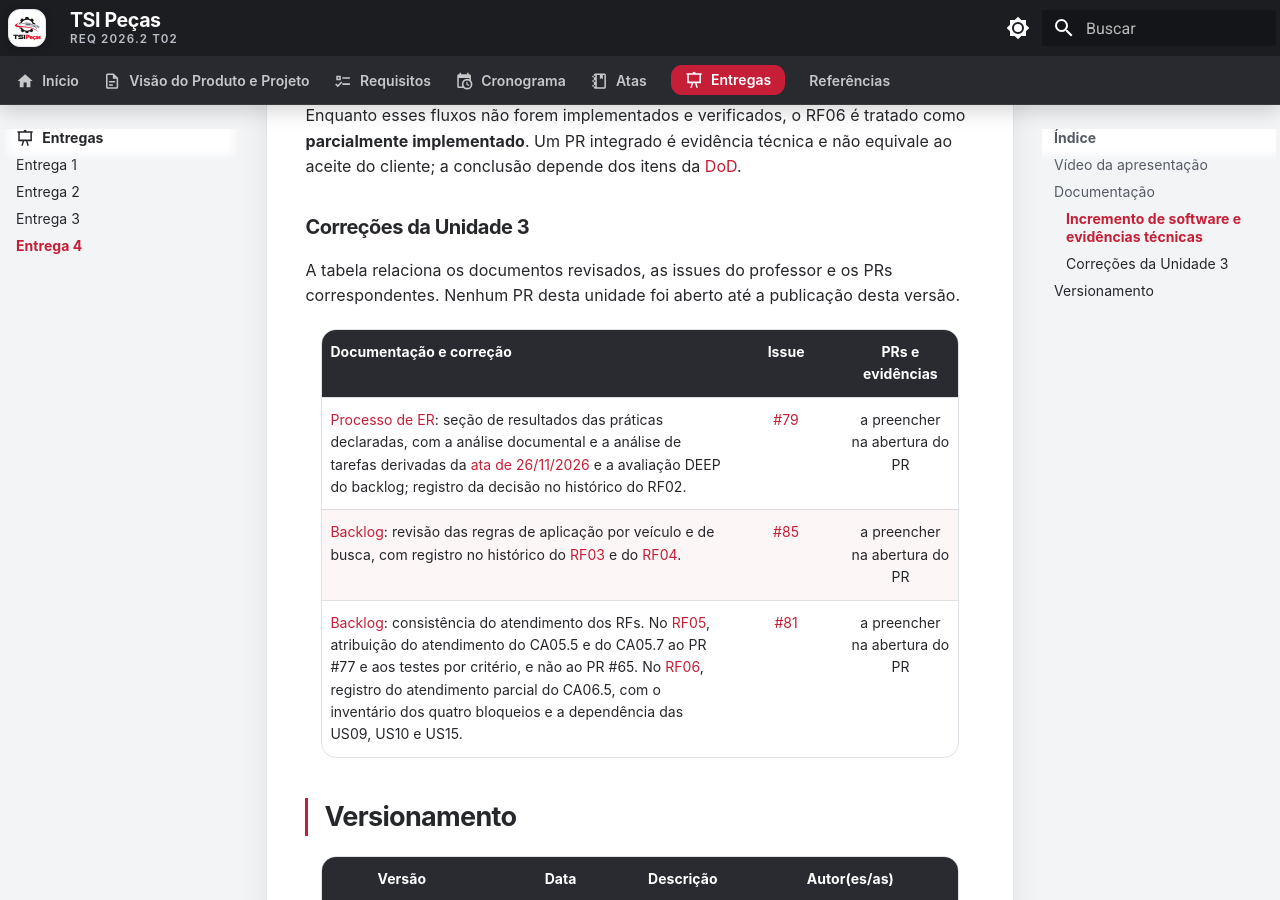
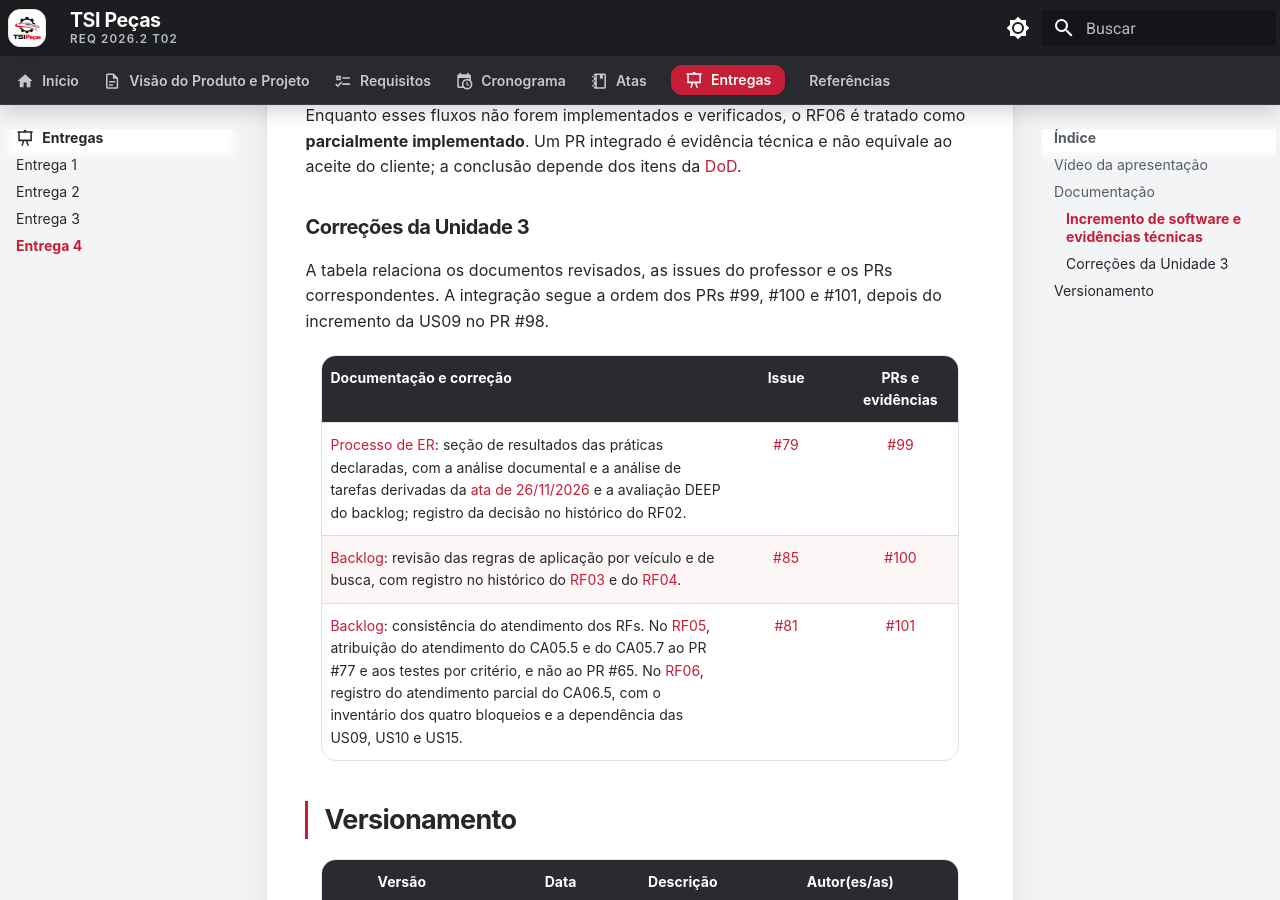
Before and after one commit to mdsreq-fga-unb/REQ-202562-T02-TSI-AutoPecas, an MkDocs documentation site: the page built from docs/entregas/entrega-4.md, in a window 1280 px wide and 900 px high, scrolled down 1700 px. Built offline with MkDocs 1.6.1 and Material for MkDocs 9.7.7, drawn with Linux system fonts in a browser that asks for light colours; comment, search, counter and statistics services are not loaded.

Commit message:
docs(entregas): vincula as correções da Unidade 3 aos PRs abertos
Substitui o marcador das três células pelos PRs correspondentes: #99 para a
issue #79, #100 para a #85 e #101 para a #81, e registra que o incremento da
US09 está no #98.

Refs #81

```diff
--- a/docs/entregas/entrega-4.md
+++ b/docs/entregas/entrega-4.md
@@ -102,16 +102,16 @@ equivale ao aceite do cliente; a conclusão depende dos itens da
 ### Correções da Unidade 3
 
 A tabela relaciona os documentos revisados, as issues do professor e os PRs
-correspondentes. Nenhum PR desta unidade foi aberto até a publicação desta
-versão.
+correspondentes. A integração segue a ordem dos PRs #99, #100 e #101, depois do
+incremento da US09 no PR #98.
 
 <div class="delivery-corrections" markdown="1">
 
 | Documentação e correção | Issue | PRs e evidências |
 | --- | :---: | :---: |
-| [Processo de ER](../visao-produto/engenharia-de-requisitos.md): seção de resultados das práticas declaradas, com a análise documental e a análise de tarefas derivadas da [ata de 26/11/2026](../atas/levantamento-dados-loja.md) e a avaliação DEEP do backlog; registro da decisão no histórico do RF02. | [#79](https://github.com/mdsreq-fga-unb/REQ-202562-T02-TSI-AutoPecas/issues/79) | a preencher na abertura do PR |
-| [Backlog](../visao-produto/requisitos-de-software.md): revisão das regras de aplicação por veículo e de busca, com registro no histórico do [RF03](../visao-produto/requisitos-de-software.md#rf03) e do [RF04](../visao-produto/requisitos-de-software.md#rf04). | [#85](https://github.com/mdsreq-fga-unb/REQ-202562-T02-TSI-AutoPecas/issues/85) | a preencher na abertura do PR |
-| [Backlog](../visao-produto/requisitos-de-software.md): consistência do atendimento dos RFs. No [RF05](../visao-produto/requisitos-de-software.md#rf05), atribuição do atendimento do CA05.5 e do CA05.7 ao PR #77 e aos testes por critério, e não ao PR #65. No [RF06](../visao-produto/requisitos-de-software.md#rf06), registro do atendimento parcial do CA06.5, com o inventário dos quatro bloqueios e a dependência das US09, US10 e US15. | [#81](https://github.com/mdsreq-fga-unb/REQ-202562-T02-TSI-AutoPecas/issues/81) | a preencher na abertura do PR |
+| [Processo de ER](../visao-produto/engenharia-de-requisitos.md): seção de resultados das práticas declaradas, com a análise documental e a análise de tarefas derivadas da [ata de 26/11/2026](../atas/levantamento-dados-loja.md) e a avaliação DEEP do backlog; registro da decisão no histórico do RF02. | [#79](https://github.com/mdsreq-fga-unb/REQ-202562-T02-TSI-AutoPecas/issues/79) | [#99](https://github.com/mdsreq-fga-unb/REQ-202562-T02-TSI-AutoPecas/pull/99) |
+| [Backlog](../visao-produto/requisitos-de-software.md): revisão das regras de aplicação por veículo e de busca, com registro no histórico do [RF03](../visao-produto/requisitos-de-software.md#rf03) e do [RF04](../visao-produto/requisitos-de-software.md#rf04). | [#85](https://github.com/mdsreq-fga-unb/REQ-202562-T02-TSI-AutoPecas/issues/85) | [#100](https://github.com/mdsreq-fga-unb/REQ-202562-T02-TSI-AutoPecas/pull/100) |
+| [Backlog](../visao-produto/requisitos-de-software.md): consistência do atendimento dos RFs. No [RF05](../visao-produto/requisitos-de-software.md#rf05), atribuição do atendimento do CA05.5 e do CA05.7 ao PR #77 e aos testes por critério, e não ao PR #65. No [RF06](../visao-produto/requisitos-de-software.md#rf06), registro do atendimento parcial do CA06.5, com o inventário dos quatro bloqueios e a dependência das US09, US10 e US15. | [#81](https://github.com/mdsreq-fga-unb/REQ-202562-T02-TSI-AutoPecas/issues/81) | [#101](https://github.com/mdsreq-fga-unb/REQ-202562-T02-TSI-AutoPecas/pull/101) |
 
 </div>
 
```
